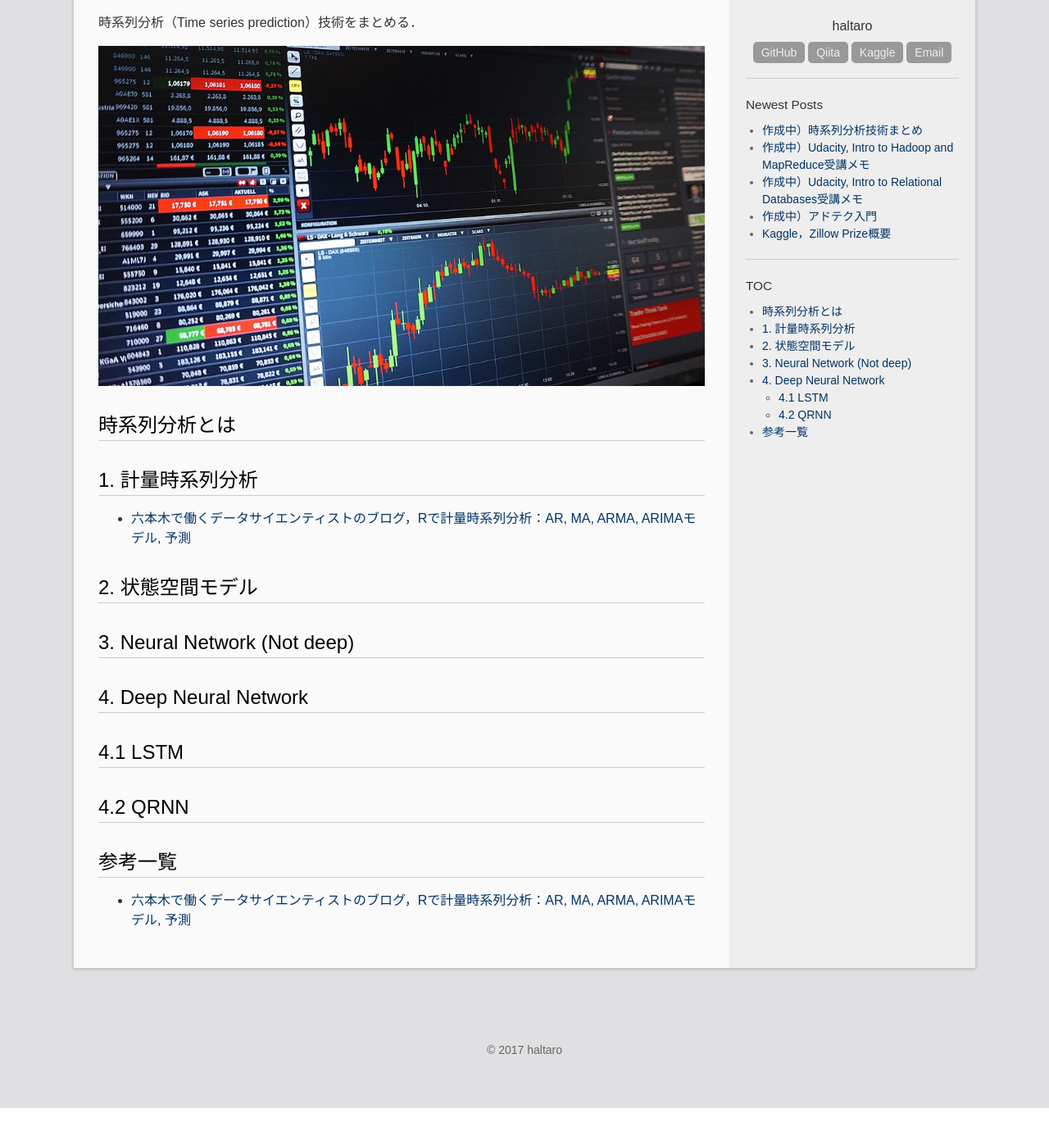
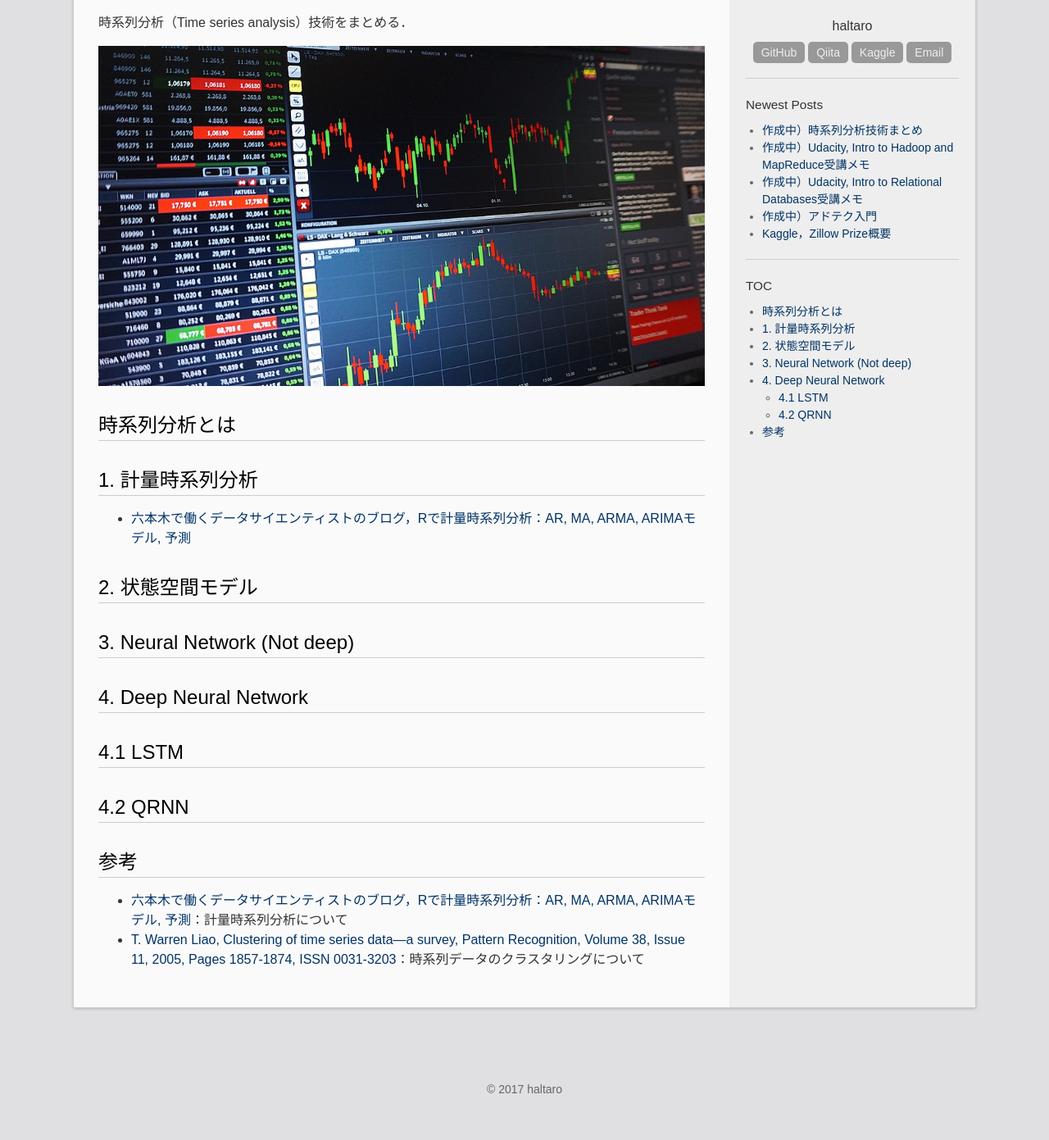
Before and after one commit to madoreenu/haltaro.github.io, a Jekyll site: the page built from _posts/2017-08-16-time-series.md, in a window 1280 px wide and 1400 px high, scrolled down 257 px. Shown: the top 1391 px of the window at 82% size. Built offline with Jekyll 4.4.1, drawn with Linux system fonts in a browser that asks for light colours; before the commit the page ends 1609 px from its top, so only the background shows below that.

Commit message:
Update 2017-08-16-time-series.md

```diff
--- a/_posts/2017-08-16-time-series.md
+++ b/_posts/2017-08-16-time-series.md
@@ -6,7 +6,7 @@ categories:
  - machine learning
 ---
 
-時系列分析（Time series prediction）技術をまとめる．
+時系列分析（Time series analysis）技術をまとめる．
 
 ![time]({{site.baseurl}}/images/2017-08-16-time.jpg)
 
@@ -26,6 +26,7 @@ categories:
 
 ## 4.2 QRNN
 
-# 参考一覧
+# 参考
 
-* [六本木で働くデータサイエンティストのブログ，Rで計量時系列分析：AR, MA, ARMA, ARIMAモデル, 予測](http://tjo.hatenablog.com/entry/2013/07/12/184704)
+* [六本木で働くデータサイエンティストのブログ，Rで計量時系列分析：AR, MA, ARMA, ARIMAモデル, 予測](http://tjo.hatenablog.com/entry/2013/07/12/184704)：計量時系列分析について
+* [T. Warren Liao, Clustering of time series data—a survey, Pattern Recognition, Volume 38, Issue 11, 2005, Pages 1857-1874, ISSN 0031-3203](http://www.sciencedirect.com/science/article/pii/S0031320305001305)：時系列データのクラスタリングについて
```
